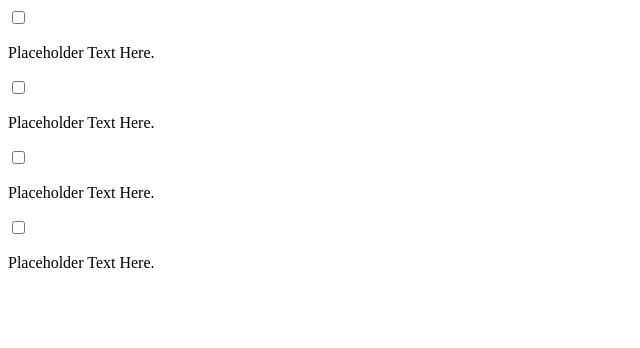
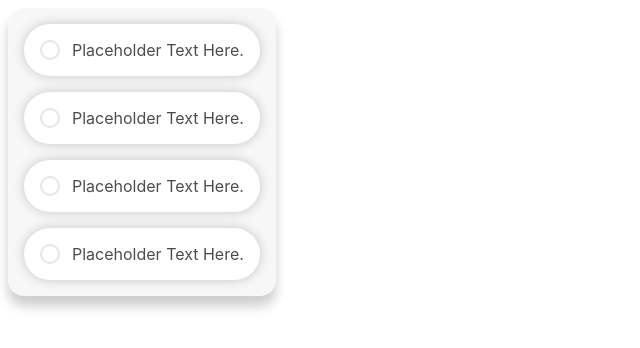
Before and after one commit to ejasso112/react-todolist, a React (Create React App) app: page / in a window 1280 px wide. Shown: the top 348 px of the page, without its empty margins (0-640 px from the left). Built offline with nearby package versions, Linux system fonts and the light colour scheme.

Commit message:
v0.0.2
App
└ ToDoList
   └ ToDoItem

• Made Separate Component File
• Added  some CSS

```diff
--- a/src/App.js
+++ b/src/App.js
@@ -1,17 +1,10 @@
 import React from "react"
+
+import ToDoList from "./components/ToDoList/ToDoList"
 
 function App() {
     return (
-        <div>
-            <input type="checkbox"/>
-            <p>Placeholder Text Here.</p>
-            <input type="checkbox"/>
-            <p>Placeholder Text Here.</p>
-            <input type="checkbox"/>
-            <p>Placeholder Text Here.</p>
-            <input type="checkbox"/>
-            <p>Placeholder Text Here.</p>
-        </div>
+        <ToDoList />
     )
 }
 
--- /dev/null
+++ b/src/components/ToDoList/ToDoList.js
@@ -0,0 +1,17 @@
+import React from "react"
+
+import ToDoItem from "./TodoItem"
+import "./ToDoList.scss"
+
+function ToDoList() {
+    return (
+        <div className="todolist">
+            <ToDoItem />
+            <ToDoItem />
+            <ToDoItem />
+            <ToDoItem />
+        </div>
+    )
+}
+
+export default ToDoList
--- /dev/null
+++ b/src/components/ToDoList/ToDoList.scss
@@ -0,0 +1,55 @@
+.todolist {
+    display: inline-block;
+    border-radius: 1em;
+    box-shadow: 0 10px 12px rgba($color: #000000, $alpha: .2);
+    background-color: rgba($color: #000000, $alpha: .03);
+    color: rgba($color: #000000, $alpha: .7);
+    font-family: -apple-system, BlinkMacSystemFont, 'Segoe UI', Roboto, Oxygen, Ubuntu, Cantarell, 'Open Sans', 'Helvetica Neue', sans-serif;
+
+    &__item{
+        display: flex;
+        align-items: center;
+        justify-content: center;
+        margin: 16px;
+        border-radius: 2em;
+        box-shadow: 0 0px 12px rgba($color: #000000, $alpha: .2);
+        background-color: white;
+        padding: 16px;
+    }
+
+    &__checkbox{
+        display: none;
+
+        &:checked {
+            + .todolist__tick:before {
+                color: rgba($color: #FFF, $alpha: 0.8);
+                content: "✔";
+            }
+
+            + .todolist__tick {
+                background-color: rgba($color: rgb(11, 157, 214), $alpha: 0.5);
+                border: 2px solid rgba($color: #000000, $alpha: 0.0);
+            }
+        }
+    }
+
+    &__tick {
+        display: flex;
+        align-items: center;
+        justify-content: center;
+        border-radius: 50%;
+        border: 2px solid rgba($color: #000000, $alpha: 0.1);
+        cursor: pointer;
+        width: 1em;
+        height: 1em;
+
+        &:hover{
+            background-color: rgba($color: #000, $alpha: 0.1);
+        }
+    }
+
+    &__text {
+        margin: 0;
+        padding-left: 12px;
+    }
+}
--- /dev/null
+++ b/src/components/ToDoList/TodoItem.js
@@ -0,0 +1,15 @@
+import React from "react"
+
+function ToDoItem() {
+    return (
+        <div className="todolist__item">
+            <label className="todolist__customcheckbox">
+                <input className="todolist__checkbox" type="checkbox"/>
+                <span className="todolist__tick"></span>
+            </label>
+            <p className="todolist__text">Placeholder Text  Here.</p>
+        </div>
+    )
+}
+
+export default ToDoItem
```
